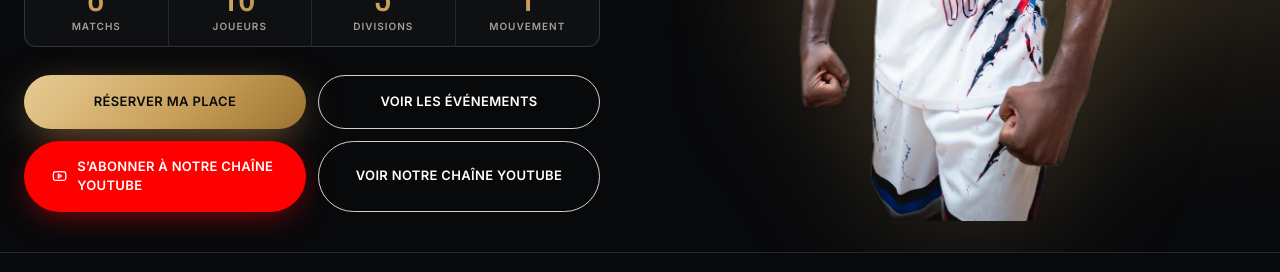
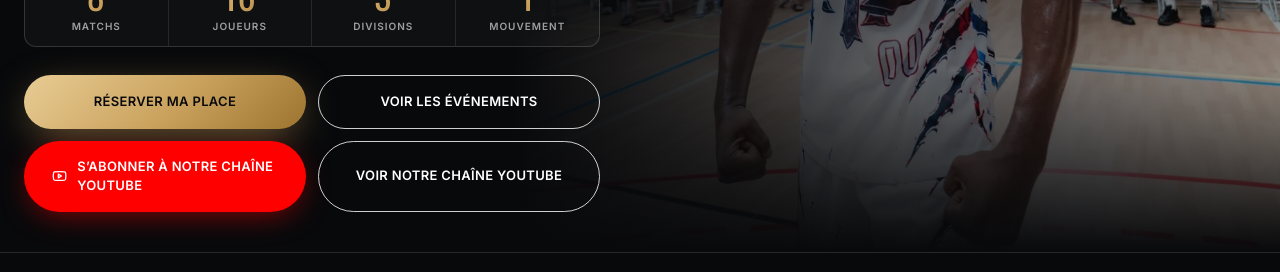
Before and after one commit to DamienRichardII/TBL, a Next.js app: page / in a window 1280 px wide. Shown: the part 473-745 px from the top of the page. Built offline with nearby package versions, Linux system fonts and the light colour scheme; no server answers; the database is empty.

Commit message:
Hero : photo reelle de Samuel avec voile noir 40%

```diff
--- a/src/components/Home.tsx
+++ b/src/components/Home.tsx
@@ -43,6 +43,12 @@ export function Hero() {
         <div className="absolute -right-1/4 top-0 h-full w-3/4 bg-[radial-gradient(closest-side,rgba(201,161,92,.22),transparent)]" />
         <div className="absolute inset-x-0 bottom-0 h-1/3 bg-gradient-to-t from-ink to-transparent" />
       </div>
+      <div aria-hidden className="absolute inset-y-0 right-0 -z-10 hidden w-[60%] lg:block">
+        <Image src="/img/hero-bg.webp" alt="" fill priority sizes="60vw" className="object-cover object-[50%_86%]" />
+        <div className="absolute inset-0 bg-black/40" />
+        <div className="absolute inset-0 bg-gradient-to-r from-ink via-ink/40 to-transparent" />
+        <div className="absolute inset-x-0 bottom-0 h-1/4 bg-gradient-to-t from-ink to-transparent" />
+      </div>
       <div className="mx-auto grid w-full max-w-page items-center gap-6 px-4 lg:grid-cols-[1.05fr_1fr] lg:gap-4 lg:px-6">
         <div className="pb-2 pt-4 lg:py-10">
           <h1 className="sr-only">TBL — The Ballin League, basketball 1v1</h1>
@@ -58,8 +64,9 @@ export function Hero() {
           </div>
           <YouTubeCTA compact className="mt-3 max-w-xl sm:grid sm:grid-cols-2 [&>*]:!py-4" />
         </div>
-        <div className="relative mx-auto h-[min(110vw,520px)] w-full max-w-[520px] lg:h-[min(74vh,760px)] lg:max-w-none">
-          <Image src="/img/hero-player.webp" alt="Joueur TBL" fill priority sizes="(min-width:1024px) 45vw, 100vw" className="object-contain object-bottom drop-shadow-[0_0_60px_rgba(201,161,92,.25)]" />
+        <div className="relative mx-auto h-[min(120vw,560px)] w-full max-w-[520px] overflow-hidden rounded-2xl lg:hidden">
+          <Image src="/img/hero-bg.webp" alt="Samuel, joueur TBL" fill priority sizes="100vw" className="object-cover object-[50%_84%]" />
+          <div className="absolute inset-0 bg-black/40" />
         </div>
       </div>
     </section>
```
Also changed, not shown: public/img/hero-bg.webp (added).
